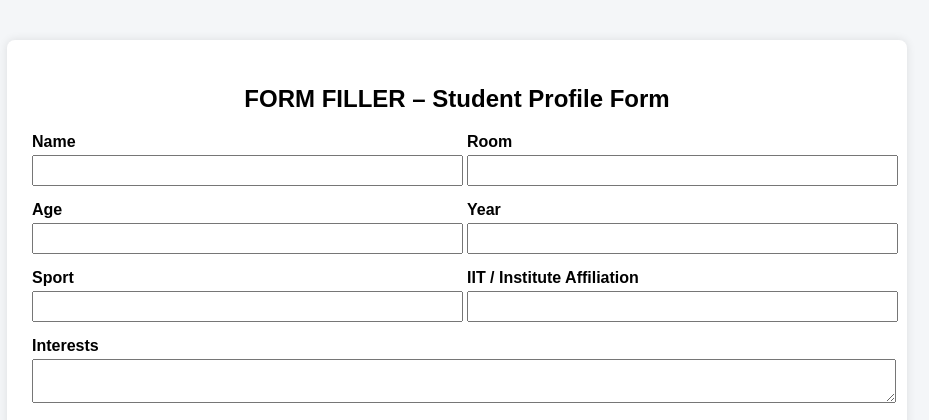
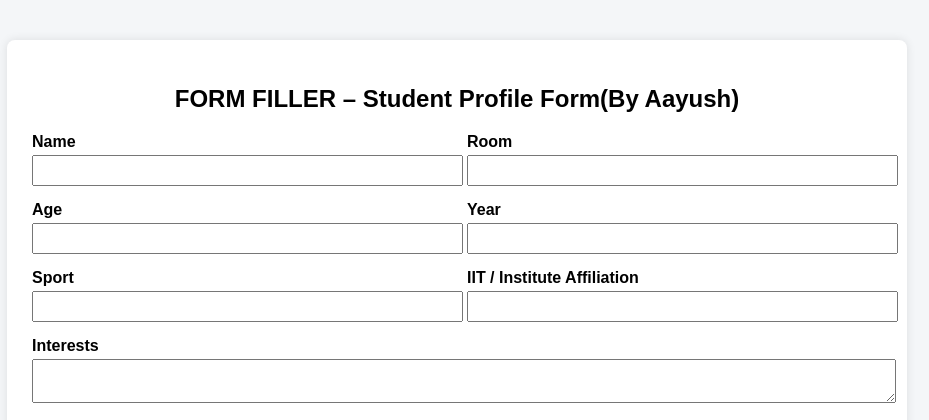
Before and after one commit to AayushSingh0011/PDF, a Flask app: page / in a window 1280 px wide. Shown: the top 420 px of the page, without its empty margins (183-1112 px from the left). Run offline with Flask 3, Linux system fonts and the light colour scheme.

Commit message:
Update title in index.html to include author name

```diff
--- a/templates/index.html
+++ b/templates/index.html
@@ -1,7 +1,7 @@
 <!DOCTYPE html>
 <html>
 <head>
-    <title>FORM FILLER – Student Profile Form</title>
+    <title>FORM FILLER – Student Profile Form(By Aayush)</title>
 
     <style>
         body {
@@ -79,7 +79,7 @@
 
 <div class="container">
 
-<h2>FORM FILLER – Student Profile Form</h2>
+<h2>FORM FILLER – Student Profile Form(By Aayush)</h2>
 
 {% with messages = get_flashed_messages() %}
   {% if messages %}
```
